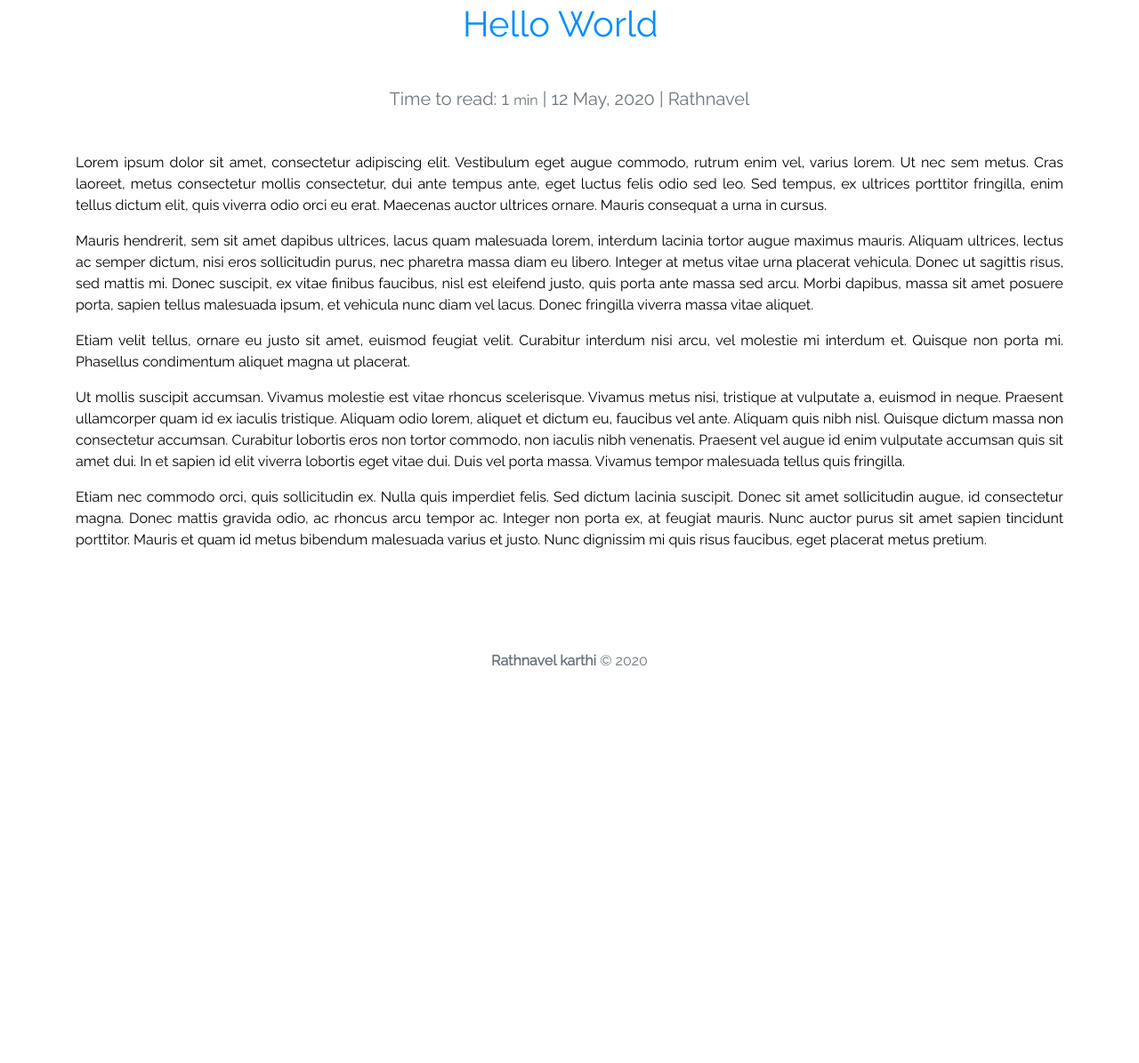
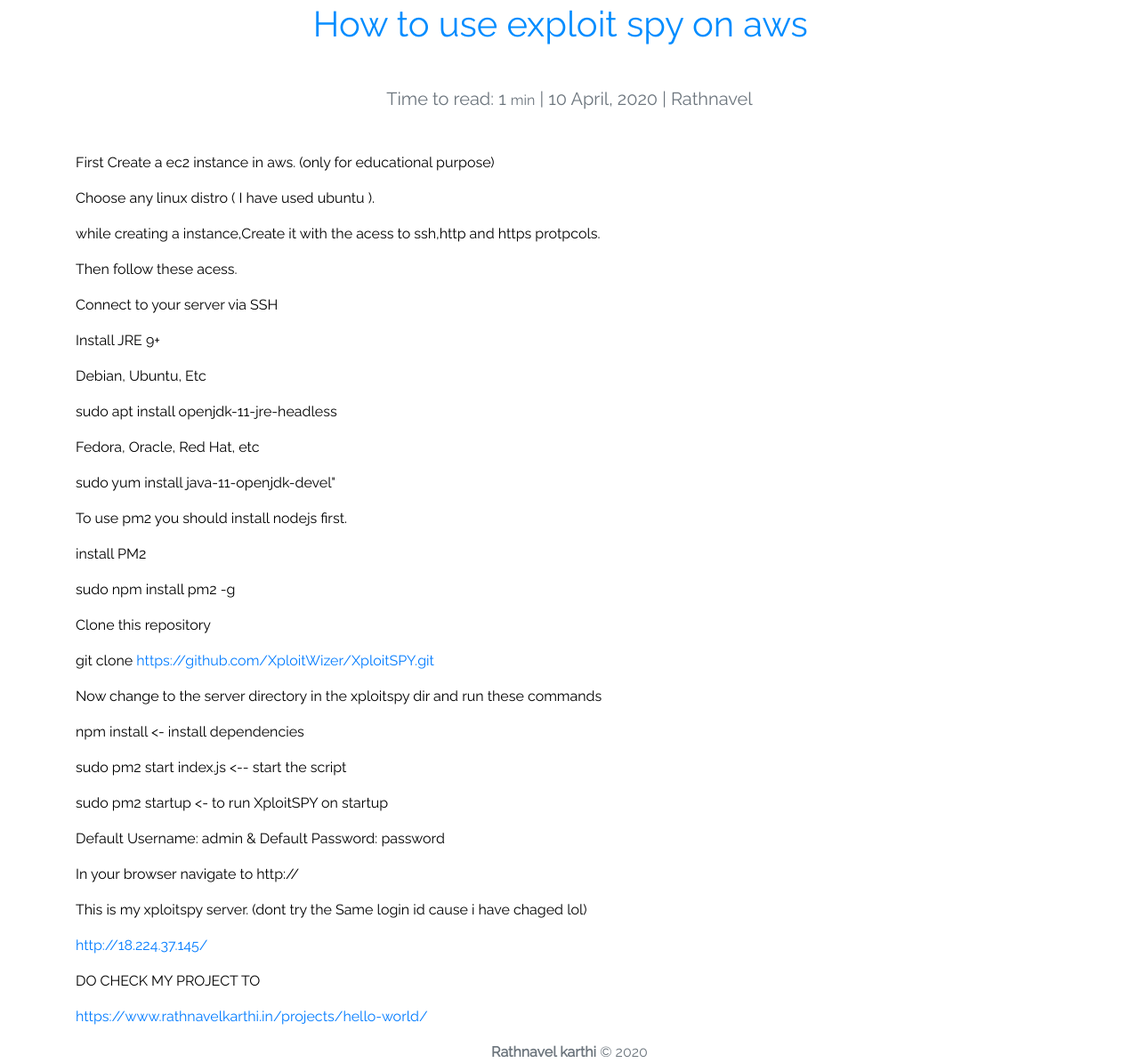
Before and after one commit to rathnavelkarthi/portfolio, a Gatsby site: page /blog/hello-world/ in a window 1280 px wide. Shown: the part 117-1312 px from the top of the page at 89% size. Before the commit the page ends 872 px from the top, so only its background shows below. Built offline with nearby package versions, Linux system fonts and the light colour scheme; Gatsby itself is replaced by a stand-in of ours; no server answers.

Commit message:
Update index.md

```diff
--- a/src/content/blog/hello-world/index.md
+++ b/src/content/blog/hello-world/index.md
@@ -1,17 +1,58 @@
 ---
-title: "Hello World"
+title: "How to use exploit spy on aws"
 tags: ["Hello", "World", "First", "Post"]
-description: "999"
+description: "1"
 author: "Rathnavel"
-date: "2020-05-12"
+date: "4-10-2020"
 ---
 
-Lorem ipsum dolor sit amet, consectetur adipiscing elit. Vestibulum eget augue commodo, rutrum enim vel, varius lorem. Ut nec sem metus. Cras laoreet, metus consectetur mollis consectetur, dui ante tempus ante, eget luctus felis odio sed leo. Sed tempus, ex ultrices porttitor fringilla, enim tellus dictum elit, quis viverra odio orci eu erat. Maecenas auctor ultrices ornare. Mauris consequat a urna in cursus.
+First Create a ec2 instance in aws. (only for educational purpose)
 
-Mauris hendrerit, sem sit amet dapibus ultrices, lacus quam malesuada lorem, interdum lacinia tortor augue maximus mauris. Aliquam ultrices, lectus ac semper dictum, nisi eros sollicitudin purus, nec pharetra massa diam eu libero. Integer at metus vitae urna placerat vehicula. Donec ut sagittis risus, sed mattis mi. Donec suscipit, ex vitae finibus faucibus, nisl est eleifend justo, quis porta ante massa sed arcu. Morbi dapibus, massa sit amet posuere porta, sapien tellus malesuada ipsum, et vehicula nunc diam vel lacus. Donec fringilla viverra massa vitae aliquet.
+Choose any linux distro ( I have used ubuntu ).
 
-Etiam velit tellus, ornare eu justo sit amet, euismod feugiat velit. Curabitur interdum nisi arcu, vel molestie mi interdum et. Quisque non porta mi. Phasellus condimentum aliquet magna ut placerat.
 
-Ut mollis suscipit accumsan. Vivamus molestie est vitae rhoncus scelerisque. Vivamus metus nisi, tristique at vulputate a, euismod in neque. Praesent ullamcorper quam id ex iaculis tristique. Aliquam odio lorem, aliquet et dictum eu, faucibus vel ante. Aliquam quis nibh nisl. Quisque dictum massa non consectetur accumsan. Curabitur lobortis eros non tortor commodo, non iaculis nibh venenatis. Praesent vel augue id enim vulputate accumsan quis sit amet dui. In et sapien id elit viverra lobortis eget vitae dui. Duis vel porta massa. Vivamus tempor malesuada tellus quis fringilla.
+while creating a instance,Create it with the acess to ssh,http and https protpcols.
 
-Etiam nec commodo orci, quis sollicitudin ex. Nulla quis imperdiet felis. Sed dictum lacinia suscipit. Donec sit amet sollicitudin augue, id consectetur magna. Donec mattis gravida odio, ac rhoncus arcu tempor ac. Integer non porta ex, at feugiat mauris. Nunc auctor purus sit amet sapien tincidunt porttitor. Mauris et quam id metus bibendum malesuada varius et justo. Nunc dignissim mi quis risus faucibus, eget placerat metus pretium.
+Then follow these acess.
+
+Connect to your server via SSH
+
+Install JRE 9+
+
+Debian, Ubuntu, Etc
+
+sudo apt install openjdk-11-jre-headless
+
+Fedora, Oracle, Red Hat, etc
+
+sudo yum install java-11-openjdk-devel"
+
+To use pm2 you should install nodejs first.
+
+install PM2
+
+sudo npm install pm2 -g
+
+Clone this repository
+
+git clone https://github.com/XploitWizer/XploitSPY.git
+
+Now change to the server directory in the xploitspy dir and run these commands
+
+npm install <- install dependencies
+
+sudo pm2 start index.js <-- start the script
+
+sudo pm2 startup <- to run XploitSPY on startup
+
+Default Username: admin & Default Password: password
+
+In your browser navigate to http://<public ip thats been given to you by the aws>
+
+This is my xploitspy server. (dont try the Same login id cause i have chaged lol)
+
+http://18.224.37.145/
+
+DO CHECK MY PROJECT TO
+
+https://www.rathnavelkarthi.in/projects/hello-world/
```
